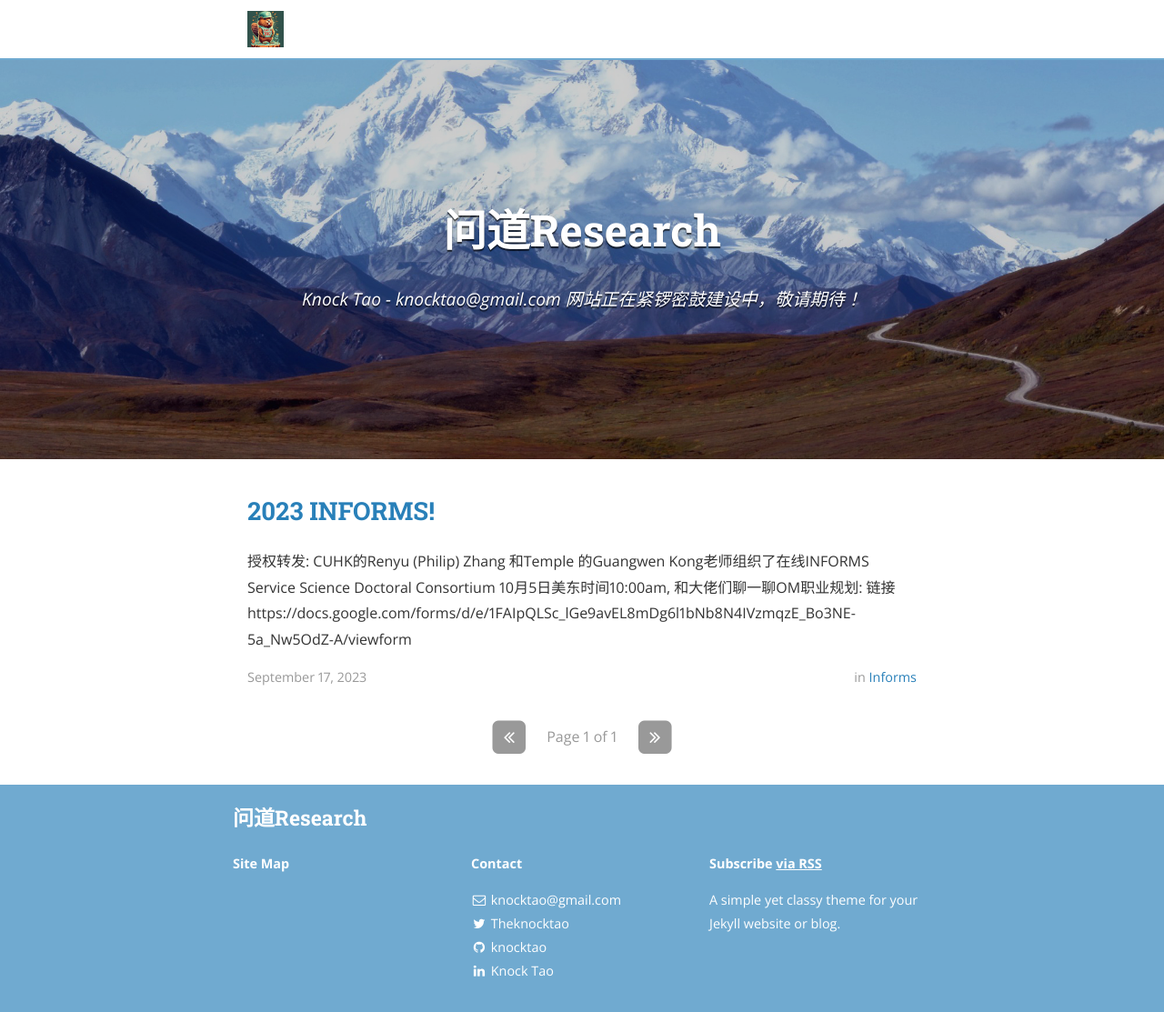
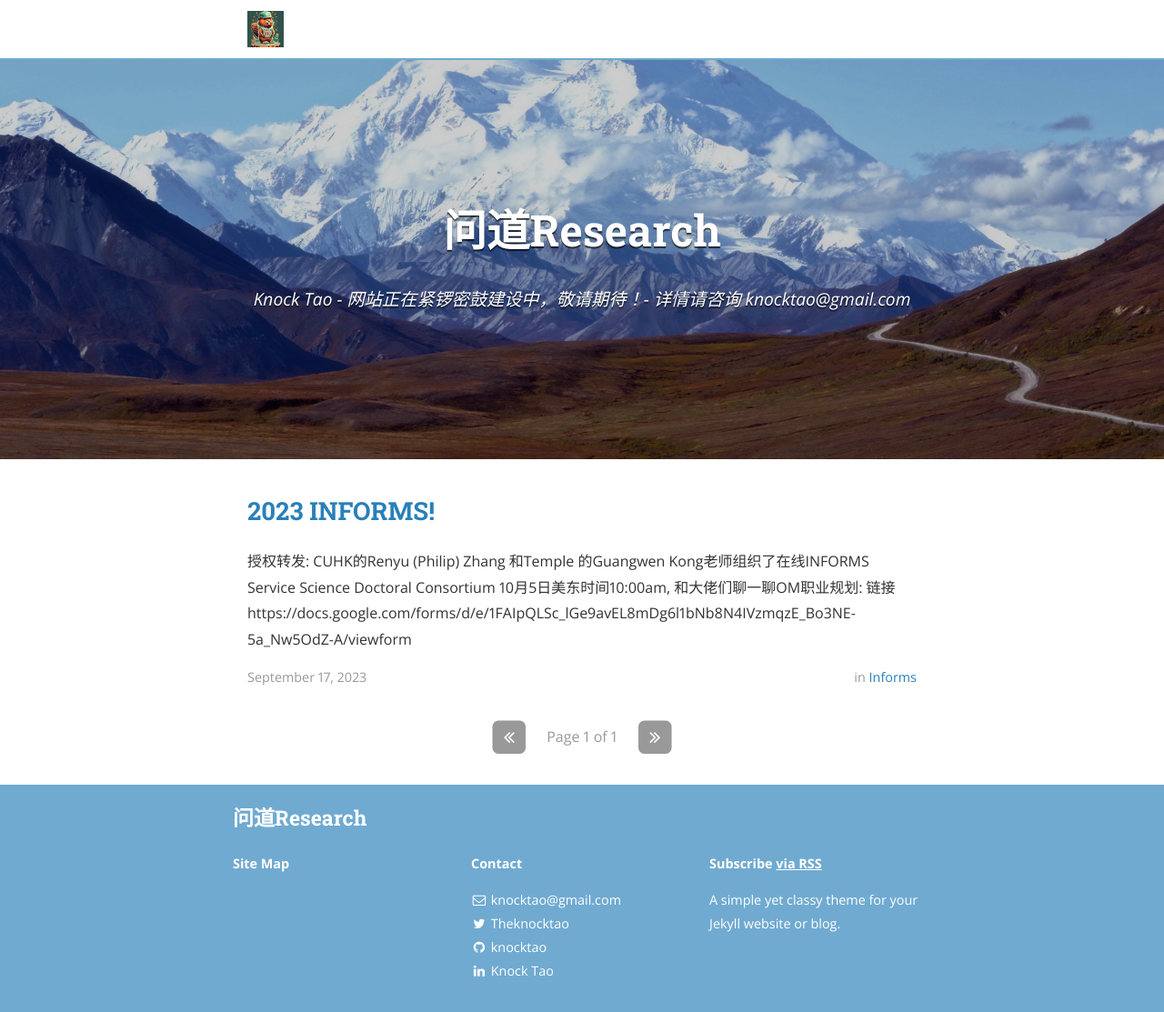
Before and after one commit to knocktao/knocktao.github.io, a Jekyll site: the page built from index.html, in a window 1280 px wide and 1113 px high. Shown: the whole window at 91% size. Built offline with Jekyll 4.4.1, drawn with Linux system fonts in a browser that asks for light colours; nearby versions of some CDN libraries; the list of posts is cut into pages by our own code.

Commit message:
update main page

```diff
--- a/_config.yml
+++ b/_config.yml
@@ -10,7 +10,7 @@ exclude:
 
 # Site settings
 title: 问道Research
-subtitle: "Knock Tao - knocktao@gmail.com 网站正在紧锣密鼓建设中，敬请期待！"
+subtitle: "Knock Tao - 网站正在紧锣密鼓建设中，敬请期待！- 详情请咨询 knocktao@gmail.com "
 email: knocktao@gmail.com
 name: Knock Tao
 description: >
```
